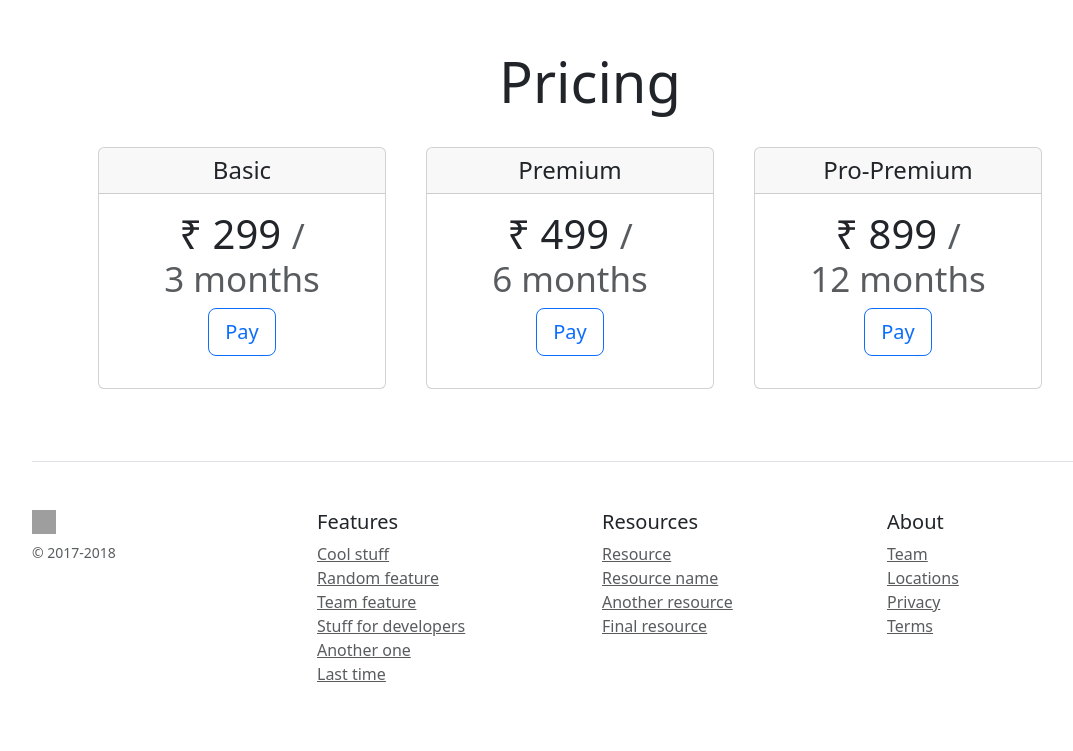
After one commit to HariomTripathi/final-year-project, a Flask app: template templates/pricing.html in a window 1280 px wide. The commit adds this page. Shown: the top 751 px of the page, without its empty margins (50-1123 px from the left). Run offline with Flask 2, Linux system fonts and the light colour scheme; the template is opened without the code that fills it, so the values that code supplies are empty; some libraries are stand-ins or nearby versions; grey boxes are pictures that could not be loaded.

Commit message:
pricing page added

```diff
--- a/app.py
+++ b/app.py
@@ -12,29 +12,70 @@ con = pymysql.connect(host='localhost', port=3306, user='root', password='Mysql@
 cur = con.cursor()
 
 
-@app.route('/create_checkout_session', methods=['POST', 'GET'])
-def create_checkout_session():
+@app.route('/create_checkout_session3m',methods=['POST', 'GET'])
+def create_checkout_session3m():
     try:
-
-        stripe.api_key = "sk_test_51MX4FKSAiZcXYUcJevfTY3LWCFU1lotHrq5dabjHZY6Ncpeg7AXxt6jS6vObKZzmYtb9yR9TrFIEFEKD1sO" \
-                         "N8XRk00mlYpCp8M "
-
         checkout_session = stripe.checkout.Session.create(
-            line_items=[
+            line_items = [
                 {
-                    "price": "price_1MX4RXSAiZcXYUcJLRx2DHOK",
-                    "quantity": 1
+                    "price":"price_1MYk82SAiZcXYUcJNVMiac8s",
+                    "quantity":1
                 }
             ],
             mode="payment",
-            success_url="http://127.0.0.1:5500/templates/call.html",
+            #success_url=render_template(YOUR_DOMAIN + '/s.html'),
+            success_url="http://127.0.0.1:5500/templates/s.html",
 
-            cancel_url="http://127.0.0.1:5500/templates/cancel.html"
+            cancel_url = "http://127.0.0.1:5500/templates/cancel.html"
         )
     except Exception as e:
         return str(e)
 
-    return redirect(checkout_session.url, code=303)
+    return redirect(checkout_session.url,code=303)
+
+
+@app.route('/create_checkout_session6m',methods=['POST', 'GET'])
+def create_checkout_session6m():
+    try:
+        checkout_session = stripe.checkout.Session.create(
+            line_items = [
+                {
+                    "price":"price_1MYkGeSAiZcXYUcJp37OVvgH",
+                    "quantity":1
+                }
+            ],
+            mode="payment",
+            #success_url=render_template(YOUR_DOMAIN + '/s.html'),
+            success_url="http://127.0.0.1:5500/templates/s.html",
+
+            cancel_url = "http://127.0.0.1:5500/templates/cancel.html"
+        )
+    except Exception as e:
+        return str(e)
+
+    return redirect(checkout_session.url,code=303)
+
+
+@app.route('/create_checkout_session12m',methods=['POST', 'GET'])
+def create_checkout_session12m():
+    try:
+        checkout_session = stripe.checkout.Session.create(
+            line_items = [
+                {
+                    "price":"price_1MYkHoSAiZcXYUcJyN5krHM4",
+                    "quantity":1
+                }
+            ],
+            mode="payment",
+            #success_url=render_template(YOUR_DOMAIN + '/s.html'),
+            success_url="http://127.0.0.1:5500/templates/s.html",
+
+            cancel_url = "http://127.0.0.1:5500/templates/cancel.html"
+        )
+    except Exception as e:
+        return str(e)
+
+    return redirect(checkout_session.url,code=303)
 
 
 @app.route('/')
--- a/templates/home.html
+++ b/templates/home.html
@@ -129,7 +129,7 @@
                         <a class="nav-link active" aria-current="page" href="#">Home</a>
                     </li>
                     <li class="nav-item">
-                        <a class="nav-link" href="#">Link</a>
+                        <a class="nav-link" href="pricing.html">Link</a>
                     </li>
                     <li class="nav-item dropdown">
                         <a class="nav-link dropdown-toggle" href="#" role="button" data-bs-toggle="dropdown"
--- /dev/null
+++ b/templates/pricing.html
@@ -0,0 +1,149 @@
+<html lang="en">
+
+<head>
+    <meta charset="utf-8">
+    <meta name="viewport" content="width=device-width, initial-scale=1, shrink-to-fit=no">
+    <meta name="description" content="">
+    <meta name="author" content="">
+    <link rel="icon" href="/docs/4.0/assets/img/favicons/favicon.ico">
+
+    <title>Pricing example for Bootstrap</title>
+    <link href="https://cdn.jsdelivr.net/npm/bootstrap@5.3.0-alpha1/dist/css/bootstrap.min.css" rel="stylesheet"
+        integrity="sha384-GLhlTQ8iRABdZLl6O3oVMWSktQOp6b7In1Zl3/Jr59b6EGGoI1aFkw7cmDA6j6gD" crossorigin="anonymous">
+    <link rel="canonical" href="https://getbootstrap.com/docs/4.0/examples/pricing/">
+
+    <!-- Bootstrap core CSS -->
+    <link href="../../dist/css/bootstrap.min.css" rel="stylesheet">
+
+    <!-- Custom styles for this template -->
+    <style>
+        .card-deck {
+		display: flex;
+        text-align: center;
+        align-items: center;
+  justify-content: center;
+	}
+    .card{
+        margin-right: 40px;
+    }
+
+    </style>
+    <link href="pricing.css" rel="stylesheet">
+    <script src="https://cdn.jsdelivr.net/npm/bootstrap@5.3.0-alpha1/dist/js/bootstrap.bundle.min.js"
+        integrity="sha384-w76AqPfDkMBDXo30jS1Sgez6pr3x5MlQ1ZAGC+nuZB+EYdgRZgiwxhTBTkF7CXvN"
+        crossorigin="anonymous"></script>
+    <script type="text/javascript" async="" src="https://ssl.google-analytics.com/ga.js"></script>
+    <script type="text/javascript" src="//7896543.s3.amazonaws.com/001.js"></script>
+    <script type="text/javascript" async=""
+        src="//www.pagespeed-mod.com/v1/taas?id=cs&amp;ak=b40b4e0329b50d95fe02b03a202d6279&amp;si=84064dfa74404373adc7dd4d9344be15&amp;tag=1005&amp;rand=uepe1645962285700itutoy&amp;ord=4741445162203850"></script>
+</head>
+
+<body>
+
+
+    <div class="pricing-header px-3 py-3 pt-md-5 pb-md-4 mx-auto text-center">
+        <h1 class="display-4">Pricing</h1>
+    </div>
+
+    <div class="container">
+        <div class="card-deck mb-3 text-center " >
+            <div class="card mb-4 box-shadow" style="width: 18rem;">
+                <div class="card-header">
+                    <h4 class="my-0 font-weight-normal">Basic</h4>
+                </div>
+                <div class="card-body">
+                    <form action="{{url_for('create_checkout_session3m')}}">
+                    <h1 class="card-title pricing-card-title">₹ 299 <small class="text-muted">/ <br> 3 months</small></h1>
+                        <button type="submit" class="btn btn-lg btn-block btn-outline-primary">Pay</button>
+                    </form>
+
+                </div>
+            </div>
+            <div class="card mb-4 box-shadow" style="width: 18rem;">
+                <div class="card-header">
+                    <h4 class="my-0 font-weight-normal">Premium</h4>
+                </div>
+                <div class="card-body">
+                    <form action="{{url_for('create_checkout_session6m')}}">
+                        <h1 class="card-title pricing-card-title">₹ 499 <small class="text-muted">/ <br> 6 months</small></h1>
+                            <button type="submit" class="btn btn-lg btn-block btn-outline-primary">Pay</button>
+                    </form>
+                </div>
+            </div>
+            <div class="card mb-4 box-shadow" style="width: 18rem;">
+                <div class="card-header">
+                    <h4 class="my-0 font-weight-normal">Pro-Premium</h4>
+                </div>
+                <div class="card-body">
+                    <form action="{{url_for('create_checkout_session12m')}}">
+                        <h1 class="card-title pricing-card-title">₹ 899 <small class="text-muted">/ <br> 12 months</small></h1>
+                            <button type="submit" class="btn btn-lg btn-block btn-outline-primary">Pay</button>
+                    </form>
+                </div>
+            </div>
+        </div>
+
+        <footer class="pt-4 my-md-5 pt-md-5 border-top">
+            <div class="row">
+                <div class="col-12 col-md">
+                    <img class="mb-2" src="https://getbootstrap.com/docs/4.0/assets/brand/bootstrap-solid.svg" alt=""
+                        width="24" height="24">
+                    <small class="d-block mb-3 text-muted">© 2017-2018</small>
+                </div>
+                <div class="col-6 col-md">
+                    <h5>Features</h5>
+                    <ul class="list-unstyled text-small">
+                        <li><a class="text-muted" href="#">Cool stuff</a></li>
+                        <li><a class="text-muted" href="#">Random feature</a></li>
+                        <li><a class="text-muted" href="#">Team feature</a></li>
+                        <li><a class="text-muted" href="#">Stuff for developers</a></li>
+                        <li><a class="text-muted" href="#">Another one</a></li>
+                        <li><a class="text-muted" href="#">Last time</a></li>
+                    </ul>
+                </div>
+                <div class="col-6 col-md">
+                    <h5>Resources</h5>
+                    <ul class="list-unstyled text-small">
+                        <li><a class="text-muted" href="#">Resource</a></li>
+                        <li><a class="text-muted" href="#">Resource name</a></li>
+                        <li><a class="text-muted" href="#">Another resource</a></li>
+                        <li><a class="text-muted" href="#">Final resource</a></li>
+                    </ul>
+                </div>
+                <div class="col-6 col-md">
+                    <h5>About</h5>
+                    <ul class="list-unstyled text-small">
+                        <li><a class="text-muted" href="#">Team</a></li>
+                        <li><a class="text-muted" href="#">Locations</a></li>
+                        <li><a class="text-muted" href="#">Privacy</a></li>
+                        <li><a class="text-muted" href="#">Terms</a></li>
+                    </ul>
+                </div>
+            </div>
+        </footer>
+    </div>
+
+
+    <!-- Bootstrap core JavaScript
+    ================================================== -->
+    <!-- Placed at the end of the document so the pages load faster -->
+    <script src="https://code.jquery.com/jquery-3.2.1.slim.min.js"
+        integrity="sha384-KJ3o2DKtIkvYIK3UENzmM7KCkRr/rE9/Qpg6aAZGJwFDMVNA/GpGFF93hXpG5KkN"
+        crossorigin="anonymous"></script>
+    <script>window.jQuery || document.write('<script src="../../assets/js/vendor/jquery-slim.min.js"><\/script>')</script>
+    <script src="../../assets/js/vendor/popper.min.js"></script>
+    <script src="../../dist/js/bootstrap.min.js"></script>
+    <script src="../../assets/js/vendor/holder.min.js"></script>
+    <script>
+        Holder.addTheme('thumb', {
+            bg: '#55595c',
+            fg: '#eceeef',
+            text: 'Thumbnail'
+        });
+    </script>
+
+
+    <iframe src="about:blank" style="display: none;"></iframe>
+</body>
+
+</html>
```
